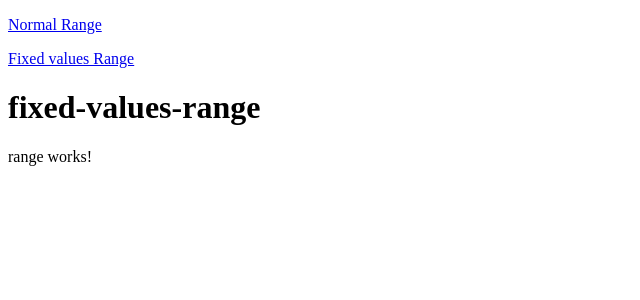
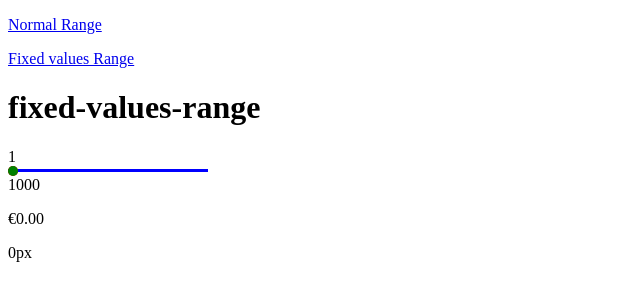
Before and after one commit to christiandaviddev/customRange, an Angular app: page /exercise2 in a window 1280 px wide. Shown: the top 300 px of the page, without its empty margins (0-640 px from the left). Built offline with nearby package versions, Linux system fonts and the light colour scheme.

Commit message:
calculate normal range slider with one point

```diff
--- a/src/app/components/fixed-values-range/fixed-values-range.component.html
+++ b/src/app/components/fixed-values-range/fixed-values-range.component.html
@@ -1,2 +1,2 @@
 <h1>fixed-values-range</h1>
-<ngc-range></ngc-range>
+<ngc-range [min]="1" [max]="1000"></ngc-range>
--- a/src/app/components/normal-range/normal-range.component.html
+++ b/src/app/components/normal-range/normal-range.component.html
@@ -1,2 +1,2 @@
 <h1>normal-range works</h1>
-<ngc-range></ngc-range>
+<ngc-range [min]="2"  [max]="150"></ngc-range>
--- a/src/app/shared/components/range/range.component.html
+++ b/src/app/shared/components/range/range.component.html
@@ -1 +1,22 @@
-<p>range works!</p>
+<div>{{min}}</div>
+<div id="container-range">
+  <div id="range">
+    <div id="first-range-point">
+    </div>
+    <div id="last-range-point">
+    </div>
+    <!-- <div id="first-range-point"
+      (mousedown)="mouseDownEvent(true, 'first-range-point')"
+      (mouseup)="mouseUpEvent($event, 'first-range-point')">
+    </div> -->
+    <!-- <div id="last-range-point" [style.left]="lastRangeValue + '%'"
+      (mousedown)="mouseDownEvent($event, 'last-range-point')"
+      (mouseup)="mouseUpEvent($event, 'last-range-point')">
+    </div> -->
+  </div>
+</div>
+<div>{{max}}</div>
+<p>{{filterValue | currency:'EUR'}}</p>
+
+<p>{{clickRange$ |async}}</p>
+<p>{{firstRangeValue}}</p>
--- a/src/app/shared/components/range/range.component.scss
+++ b/src/app/shared/components/range/range.component.scss
@@ -0,0 +1,84 @@
+#container-range {
+  position: relative;
+  display: flex;
+  width: 200px;
+  height: 10px;
+  align-items: center;
+  justify-content: center;
+
+}
+
+#range {
+  width: 100%;
+  height: 3px;
+  background-color: blue;
+  cursor: pointer;
+}
+
+#first-range-point {
+  position: absolute;
+ top: 50%;
+  width: 10px;
+  height: 10px;
+  border-radius: 50%;
+  background-color: red;
+  cursor: pointer;
+  transform: translateY(-50%);
+  transition: transform 0.3s ease-out, box-shadow 0.3s ease-out;
+  appearance: none;
+}
+
+#last-range-point {
+  position: absolute;
+ top: 50%;
+  width: 10px;
+  height: 10px;
+  border-radius: 50%;
+  background-color: green;
+  cursor: pointer;
+  transform: translateY(-50%);
+  transition: transform 0.3s ease-out, box-shadow 0.3s ease-out;
+  appearance: none;
+}
+
+// #container-range {
+//   position: relative;
+//   display: flex;
+//   width: 200px;
+//   height: 10px;
+//   align-items: center;
+//   justify-content: center;
+
+// }
+
+// #range {
+//   width: 90%;
+//   height: 2px;
+//   background-color: blue;
+// }
+
+// #first-range-point {
+//   position: absolute;
+//  top: 50%;
+//   width: 10px;
+//   height: 10px;
+//   border-radius: 50%;
+//   background-color: red;
+//   cursor: move;
+//   transform: translateY(-50%);
+//   transition: transform 0.3s ease-out, box-shadow 0.3s ease-out;
+//   appearance: none;
+// }
+
+// #last-range-point {
+//   position: absolute;
+//  top: 50%;
+//   width: 20px;
+//   height: 20px;
+//   border-radius: 50%;
+//   background-color: green;
+//   cursor: move;
+//   transform: translateY(-50%);
+//   transition: transform 0.3s ease-out, box-shadow 0.3s ease-out;
+//   appearance: none;
+// }
--- a/src/app/shared/components/range/range.component.ts
+++ b/src/app/shared/components/range/range.component.ts
@@ -1,4 +1,6 @@
-import { Component, OnInit } from '@angular/core';
+import { Component, Input, OnInit } from '@angular/core';
+import { fromEvent, Subscription } from 'rxjs';
+import { map, takeWhile, tap } from 'rxjs/operators';
 
 @Component({
   selector: 'ngc-range',
@@ -7,9 +9,84 @@ import { Component, OnInit } from '@angular/core';
 })
 export class RangeComponent implements OnInit {
 
+  @Input() min = 0;
+  @Input() max = 0;
+
+  firstRangeSubscription: Subscription = null;
+  clickRange$: any;
+  firstRangeValue: any = '0px';
+  lastRangeValue: any = '50px';
+
+  isMouseDownEvent: boolean;
+  filterValue:number = 0;
+
   constructor() { }
 
   ngOnInit(): void {
+    const body = document.body as HTMLElement;
+    const range = document.getElementById('range') as HTMLDivElement;
+    const firtsRange = document.getElementById('first-range-point') as HTMLDivElement;
+    this.firstRangeSubscription = fromEvent(range, 'mousedown').pipe(
+      map((event: MouseEvent) => {
+        let valueX = event.pageX;
+        valueX = valueX >= range.offsetWidth ? range.offsetWidth : valueX;
+        valueX = valueX < 0 ? 0 : valueX;
+        return valueX;
+      }),
+      tap(data => console.log('data:  ', data, ' range: ', range.offsetWidth, ' firtsRange: ', firtsRange.offsetWidth))
+      ).subscribe(data => {
+        if ( data >= 0 && data <= range.offsetWidth ) {
+          const value = this.max * ((data / 2) / 100);
+          this.filterValue = value >= this.max ? this.max : value;
+          firtsRange.style.left = data - Number(firtsRange.offsetWidth) + 'px';
+        }
+    });
   }
 
+  mouseDownEvent(evnt: any, id: string) {
+    console.log('mouseDownEvent');
+    // this.isMouseDownEvent = true;
+    // const body = document.body as HTMLElement;
+    // const range = document.getElementById('range') as HTMLDivElement;
+    // const firtsRange = document.getElementById(id) as HTMLDivElement;
+    // this.firstRangeSubscription = fromEvent(body, 'mousemove').pipe(
+    //   map((event: MouseEvent) => event.pageX),
+    //   ).subscribe(data => {
+    //     console.log('evnt', evnt);
+    //     if ((this.max * (((data - (range.offsetWidth - (range.offsetWidth * 1))) / 2) / 100) <= this.max) &&
+    //     (this.max * (((data - (range.offsetWidth )) / 2) / 100) >= (this.min - (range.offsetWidth * 1))) && this.isMouseDownEvent) {
+    //       firtsRange.style.left = (data - Number(range.offsetWidth)) + 'px';
+    //       console.log('VALUE ', data, this.max * ((data / 2) / 100), range.offsetWidth, firtsRange.style.left );
+    //     }
+    // });
+  }
+
+  mouseUpEvent(evnt: any, id: string) {
+    console.log('fin');
+    this.isMouseDownEvent = false;
+    // this.firstRangeSubscription.unsubscribe();
+  }
+
+  // mouseDownEvent(evnt: any, id: string) {
+  //   const body = document.body as HTMLElement;
+  //   const range = document.getElementById(id) as HTMLDivElement;
+  //   const firtsRange = document.getElementById(id) as HTMLDivElement;
+  //   this.firstRangeSubscription = fromEvent(body, 'mousemove').pipe(
+  //     map((event: MouseEvent) => event.pageX),
+  //   ).subscribe(data => {
+  //     if ((this.max * (((data - (range.offsetWidth - (range.offsetWidth * 1))) / 2) / 100) <= this.max) &&
+  //     (this.max * (((data - (range.offsetWidth )) / 2) / 100) >= (this.min - (range.offsetWidth * 1)))) {
+
+  //       firtsRange.style.left = (data - Number(range.offsetWidth)) + 'px';
+  //       console.log('VALUE ', data, this.max * ((data / 2) / 100), range.offsetWidth, firtsRange.style.left );
+  //     }
+  //   });
+  // }
+
+  // mouseUpEvent(evnt: any, id: string) {
+  //   console.log('fin');
+
+  //   this.firstRangeSubscription.unsubscribe();
+  // }
+
 }
```
